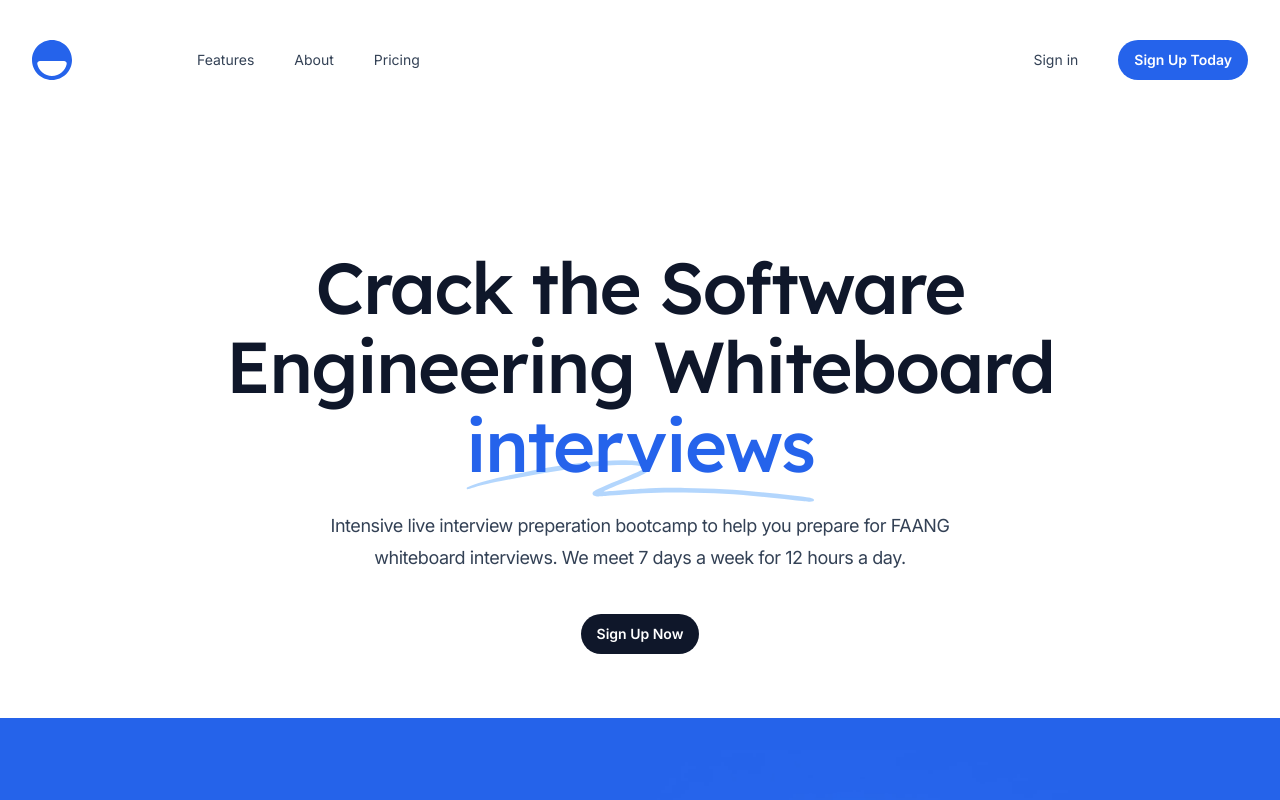
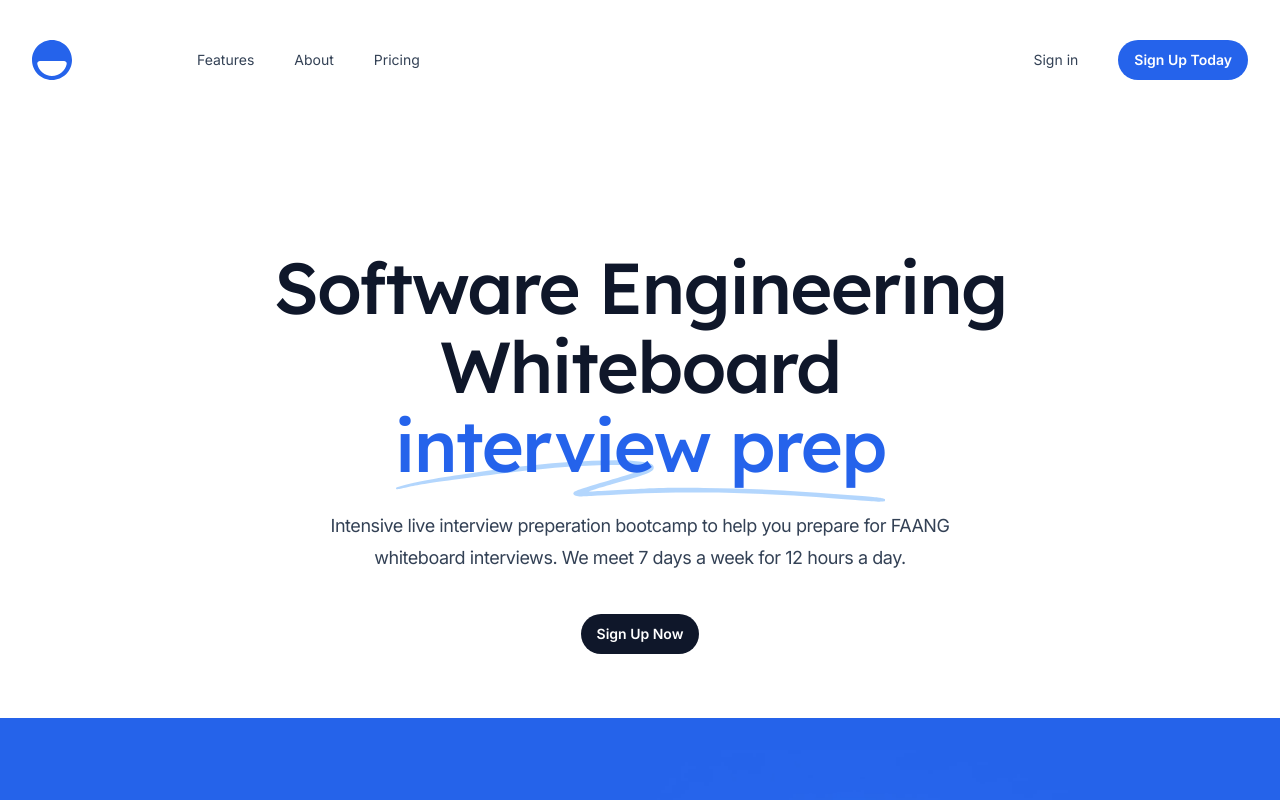
Before and after one commit to Cheetcoder/landing-page, a Next.js app: page / in a window 1280 px wide. Shown: the top 800 px of the page. Built offline with nearby package versions, Linux system fonts and the light colour scheme.

Commit message:
update strapline

```diff
--- a/src/components/Hero.jsx
+++ b/src/components/Hero.jsx
@@ -13,7 +13,7 @@ export function Hero() {
   return (
     <Container className="pt-20 pb-16 text-center lg:pt-32">
       <h1 className="mx-auto max-w-4xl font-display text-5xl font-medium tracking-tight text-slate-900 sm:text-7xl">
-        Crack the Software Engineering Whiteboard {' '}
+        Software Engineering Whiteboard {' '}
         <span className="relative whitespace-nowrap text-blue-600">
           <svg
             aria-hidden="true"
@@ -23,7 +23,7 @@ export function Hero() {
           >
             <path d="M203.371.916c-26.013-2.078-76.686 1.963-124.73 9.946L67.3 12.749C35.421 18.062 18.2 21.766 6.004 25.934 1.244 27.561.828 27.778.874 28.61c.07 1.214.828 1.121 9.595-1.176 9.072-2.377 17.15-3.92 39.246-7.496C123.565 7.986 157.869 4.492 195.942 5.046c7.461.108 19.25 1.696 19.17 2.582-.107 1.183-7.874 4.31-25.75 10.366-21.992 7.45-35.43 12.534-36.701 13.884-2.173 2.308-.202 4.407 4.442 4.734 2.654.187 3.263.157 15.593-.78 35.401-2.686 57.944-3.488 88.365-3.143 46.327.526 75.721 2.23 130.788 7.584 19.787 1.924 20.814 1.98 24.557 1.332l.066-.011c1.201-.203 1.53-1.825.399-2.335-2.911-1.31-4.893-1.604-22.048-3.261-57.509-5.556-87.871-7.36-132.059-7.842-23.239-.254-33.617-.116-50.627.674-11.629.54-42.371 2.494-46.696 2.967-2.359.259 8.133-3.625 26.504-9.81 23.239-7.825 27.934-10.149 28.304-14.005.417-4.348-3.529-6-16.878-7.066Z" />
           </svg>
-          <span className="relative">interviews</span>
+          <span className="relative">interview prep</span>
         </span>{' '}
       </h1>
       <p className="mx-auto mt-6 max-w-2xl text-lg tracking-tight text-slate-700">
```
